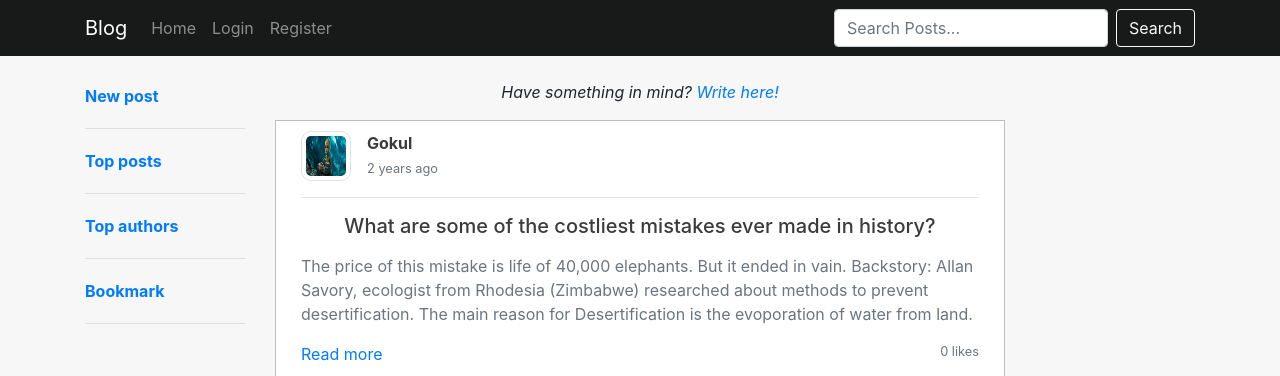
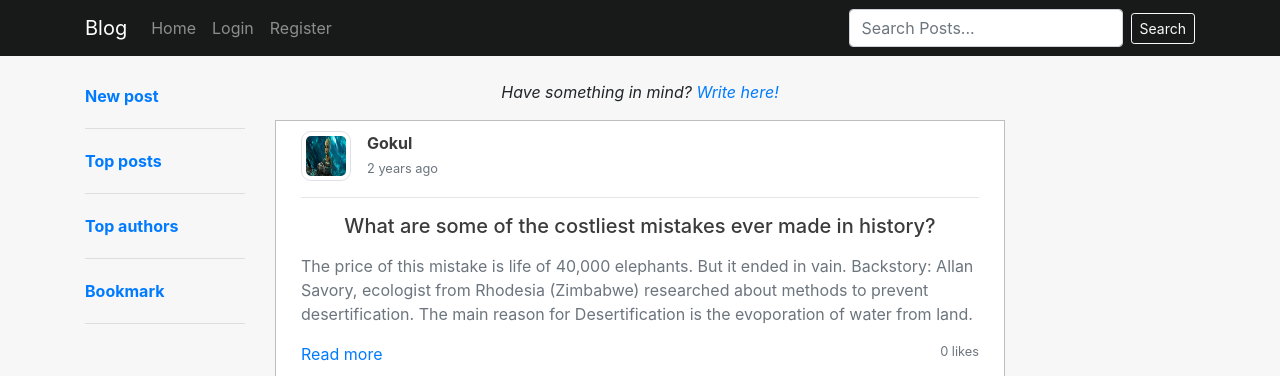
Before and after one commit to python-devvv/Blog, a Django app: page / in a window 1280 px wide. Shown: the top 376 px of the page. Run offline with Django 3.2, Linux system fonts and the light colour scheme; data comes from the database, SQL or seed files in the repository; some libraries are stand-ins or nearby versions.

Commit message:
button UI changes

```diff
--- a/blog/templates/blog/base.html
+++ b/blog/templates/blog/base.html
@@ -101,7 +101,7 @@
               <form method="GET" action="{% url 'search' %}" class="form-inline">
                 {% csrf_token %}
                 <input name="user_search_input" value="{{ request.GET.user_search_input }}" class="form-control mr-sm-2" type="search" placeholder="Search Posts..." aria-label="Search">
-                <button class="btn btn-outline-light mb-4 my-2 my-sm-0" type="submit">Search </button>
+                <button class="btn btn-outline-light btn-sm mb-4 my-2 my-sm-0" type="submit">Search </button>
               </form>
 		        </div>
 	      		</div>
--- a/blog/templates/blog/edit_post.html
+++ b/blog/templates/blog/edit_post.html
@@ -8,7 +8,7 @@
 		{{ edit_form | crispy }}
 	</fieldset>
 	<div class="form-group">
-		<button class="btn btn-outline-dark" type="submit">Edit Post</button>
+		<button class="btn btn-outline-dark btn-sm" type="submit">Edit Post</button>
 	</div>
 </form>
 
--- a/blog/templates/blog/home.html
+++ b/blog/templates/blog/home.html
@@ -11,21 +11,21 @@
 
   	<div style="text-align: center;">
 		{% if posts.has_previous %}
-			<a class="btn btn-outline-dark btn-sm mb-4" href="?page=1">First</a>
-			<a class="btn btn-outline-dark btn-sm mb-4" href="?page={{ posts.previous_page_number }}">Previous</a>
+			<a class="btn btn-sm btn-outline-dark btn-sm mb-4" href="?page=1">First</a>
+			<a class="btn btn-sm btn-outline-dark btn-sm mb-4" href="?page={{ posts.previous_page_number }}">Previous</a>
 		{% endif %}
 
 		{% for num in posts.paginator.page_range %}
 			{% if posts.number == num %}
-			  <a class="btn btn-dark btn-sm mb-4" href="?page={{ num }}">{{ num }}</a>
+			  <a class="btn btn-sm btn-dark btn-sm mb-4" href="?page={{ num }}">{{ num }}</a>
 			{% elif num > posts.number|add:'-3' and num < posts.number|add:'3' %}
-			  <a class="btn btn-outline-dark btn-sm mb-4" href="?page={{ num }}">{{ num }}</a>
+			  <a class="btn btn-sm btn-outline-dark btn-sm mb-4" href="?page={{ num }}">{{ num }}</a>
 			{% endif %}
 		{% endfor %}
 
 		{% if posts.has_next %}
-			<a class="btn btn-outline-dark btn-sm mb-4" href="?page={{ posts.next_page_number }}">Next</a>
-			<a class="btn btn-outline-dark btn-sm mb-4" href="?page={{ posts.paginator.num_pages }}">Last</a>
+			<a class="btn btn-sm btn-outline-dark btn-sm mb-4" href="?page={{ posts.next_page_number }}">Next</a>
+			<a class="btn btn-sm btn-outline-dark btn-sm mb-4" href="?page={{ posts.paginator.num_pages }}">Last</a>
 		{% endif %}
 	</div>
 
--- a/blog/templates/blog/new_post.html
+++ b/blog/templates/blog/new_post.html
@@ -10,7 +10,7 @@
 			{{ form | crispy }}
 		</fieldset>
 		<div class="form-group">
-			<button class="btn btn-outline-dark" type="submit">Submit</button>
+			<button class="btn btn-sm  btn-outline-dark" type="submit">Submit</button>
 		</div>
 	</form>
 
--- a/blog/templates/blog/post_util.html
+++ b/blog/templates/blog/post_util.html
@@ -41,9 +41,9 @@
 	        Are you sure want to delete the post - <strong>{{ post.title }}</strong>?
 	      </div>
 	      <div class="modal-footer">
-	      	<button type="button" class="btn btn-success btn-sm" data-dismiss="modal">Cancel</button>
+	      	<button type="button" class="btn btn-sm  btn-success btn-sm" data-dismiss="modal">Cancel</button>
 	        <form action="{% url 'delete-post' post.slug %}">
-				<button type="submit" class="btn btn-danger btn-sm">Delete</button>
+				<button type="submit" class="btn btn-sm btn-danger btn-sm">Delete</button>
 			</form>
 	      </div>
 	    </div>
```
